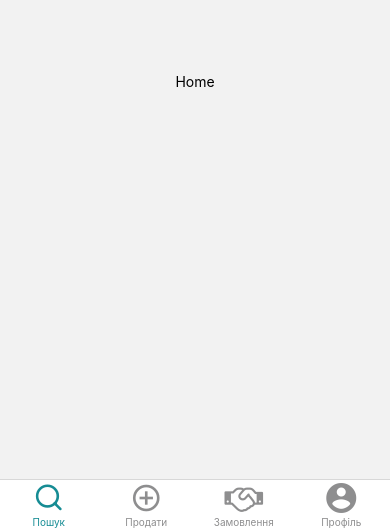
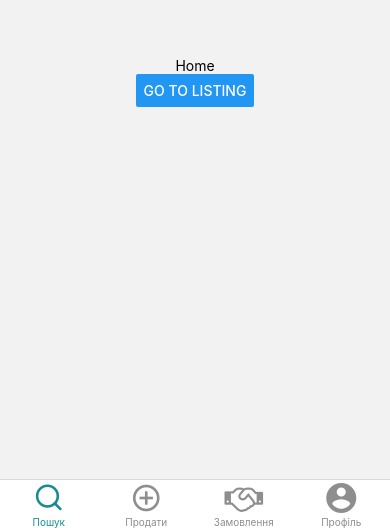
Before and after one commit to lishtvan/different, a React Native app in the folder mobile/: screen /Search in a window 390 px wide. Shown: the part 316-844 px from the top of the page. Built offline with nearby package versions, Linux system fonts and the light colour scheme.

Commit message:
Mobile:Add listing route

```diff
--- a/mobile/App.tsx
+++ b/mobile/App.tsx
@@ -4,13 +4,15 @@ import {createBottomTabNavigator} from '@react-navigation/bottom-tabs';
 import Feather from 'react-native-vector-icons/Feather';
 import FontAwesome from 'react-native-vector-icons/FontAwesome';
 import MaterialIcons from 'react-native-vector-icons/MaterialIcons';
-import HomeScreen from './src/screens/Home';
+import HomeNavigator from './src/screens/Home';
 import SellScreen from './src/screens/Sell';
 import OrdersScreen from './src/screens/Orders';
 import ProfileScreen from './src/screens/Profile';
-import {ColorValue} from 'react-native';
+import {ColorValue, Text, View} from 'react-native';
+import {createNativeStackNavigator} from '@react-navigation/native-stack';
 
 const Tab = createBottomTabNavigator();
+const Stack = createNativeStackNavigator();
 
 interface Tab {
   color?: number | ColorValue;
@@ -29,15 +31,14 @@ const ProfileTab: React.FC<Tab> = ({color}) => (
   <MaterialIcons name="account-circle" color={color} size={36} />
 );
 
-export default function App() {
+const TabNavigator = () => {
   return (
-    <NavigationContainer>
     <Tab.Navigator
       screenOptions={{headerShown: false, tabBarActiveTintColor: '#168c94'}}>
       <Tab.Screen
         name="Search"
         options={{tabBarLabel: 'Пошук', tabBarIcon: HomeTab}}
-          component={HomeScreen}
+        component={HomeNavigator}
       />
       <Tab.Screen
         name="Sell"
@@ -55,6 +56,28 @@ export default function App() {
         component={ProfileScreen}
       />
     </Tab.Navigator>
+  );
+};
+
+const Auth = () => (
+  <View>
+    <Text>Auth</Text>
+  </View>
+);
+
+const App = () => {
+  return (
+    <NavigationContainer>
+      <Stack.Navigator initialRouteName="Home">
+        <Stack.Screen
+          name="Home"
+          component={TabNavigator}
+          options={{headerShown: false}}
+        />
+        <Stack.Screen name="Auth" component={Auth} />
+      </Stack.Navigator>
     </NavigationContainer>
   );
-}
+};
+
+export default App;
--- /dev/null
+++ b/mobile/src/components/Listing.tsx
@@ -0,0 +1,10 @@
+import React from 'react';
+import {Text, View} from 'react-native';
+
+const Listing = () => (
+  <View className="flex-1 justify-center items-center">
+    <Text>Listing</Text>
+  </View>
+);
+
+export default Listing;
--- a/mobile/src/screens/Home.tsx
+++ b/mobile/src/screens/Home.tsx
@@ -1,12 +1,34 @@
+import {createNativeStackNavigator} from '@react-navigation/native-stack';
 import React from 'react';
-import {Text, View} from 'react-native';
+import {Button, Text, View} from 'react-native';
+import Listing from '../components/Listing';
 
-const HomeScreen = () => {
+const Stack = createNativeStackNavigator();
+
+// @ts-ignore
+const Home = ({navigation}) => {
   return (
     <View className="flex-1 justify-center items-center">
       <Text>Home</Text>
+      <Button
+        title="Go to listing"
+        onPress={() => navigation.navigate('Listing')}
+      />
     </View>
   );
 };
 
-export default HomeScreen;
+const HomeNavigator = () => {
+  return (
+    <Stack.Navigator initialRouteName="Home">
+      <Stack.Screen
+        name="Home"
+        component={Home}
+        options={{headerShown: false}}
+      />
+      <Stack.Screen name="Listing" component={Listing} />
+    </Stack.Navigator>
+  );
+};
+
+export default HomeNavigator;
--- a/mobile/src/screens/Profile.tsx
+++ b/mobile/src/screens/Profile.tsx
@@ -1,12 +1,34 @@
+import {createNativeStackNavigator} from '@react-navigation/native-stack';
 import React from 'react';
-import {Text, View} from 'react-native';
+import {Button, Text, View} from 'react-native';
+import Listing from '../components/Listing';
 
-const ProfileScreen = () => {
+const Stack = createNativeStackNavigator();
+
+// @ts-ignore
+const Profile = ({navigation}) => {
   return (
     <View className="flex-1 justify-center items-center">
       <Text>Profile</Text>
+      <Button
+        title="Go to listing"
+        onPress={() => navigation.navigate('Listing')}
+      />
     </View>
   );
 };
 
-export default ProfileScreen;
+const ProfileNavigator = () => {
+  return (
+    <Stack.Navigator initialRouteName="Home">
+      <Stack.Screen
+        name="Profile"
+        component={Profile}
+        options={{headerShown: false}}
+      />
+      <Stack.Screen name="Listing" component={Listing} />
+    </Stack.Navigator>
+  );
+};
+
+export default ProfileNavigator;
```
Lines whose indentation alone changed are shown as unchanged.
